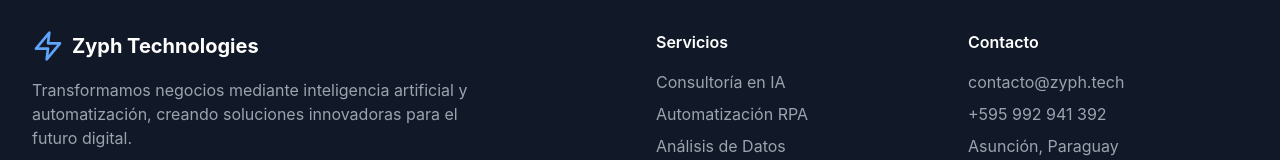
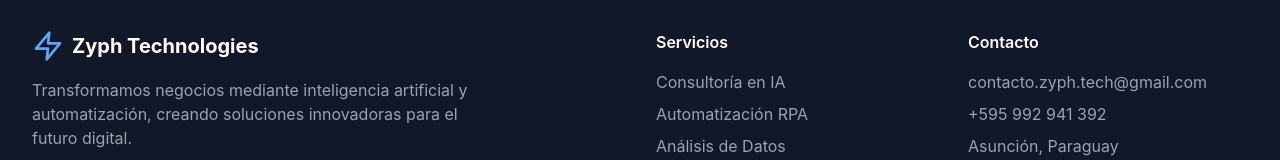
Before and after one commit to Ing-AndresL/zyph-technologies-fullstack, a React (Create React App) app in the folder frontend/: page / in a window 1280 px wide. Shown: the part 3816-3976 px from the top of the page. Built offline with nearby package versions, Linux system fonts and the light colour scheme.

Commit message:
Changes Footer

```diff
--- a/frontend/src/components/ZyphWebsite.js
+++ b/frontend/src/components/ZyphWebsite.js
@@ -726,7 +726,7 @@ const ZyphWebsite = () => {
             <div>
               <h4 className="font-semibold mb-4">Contacto</h4>
               <ul className="space-y-2 text-gray-400">
-                <li>contacto@zyph.tech</li>
+                <li>contacto.zyph.tech@gmail.com</li>
                 <li>+595 992 941 392</li>
                 <li>Asunción, Paraguay</li>
               </ul>
```
